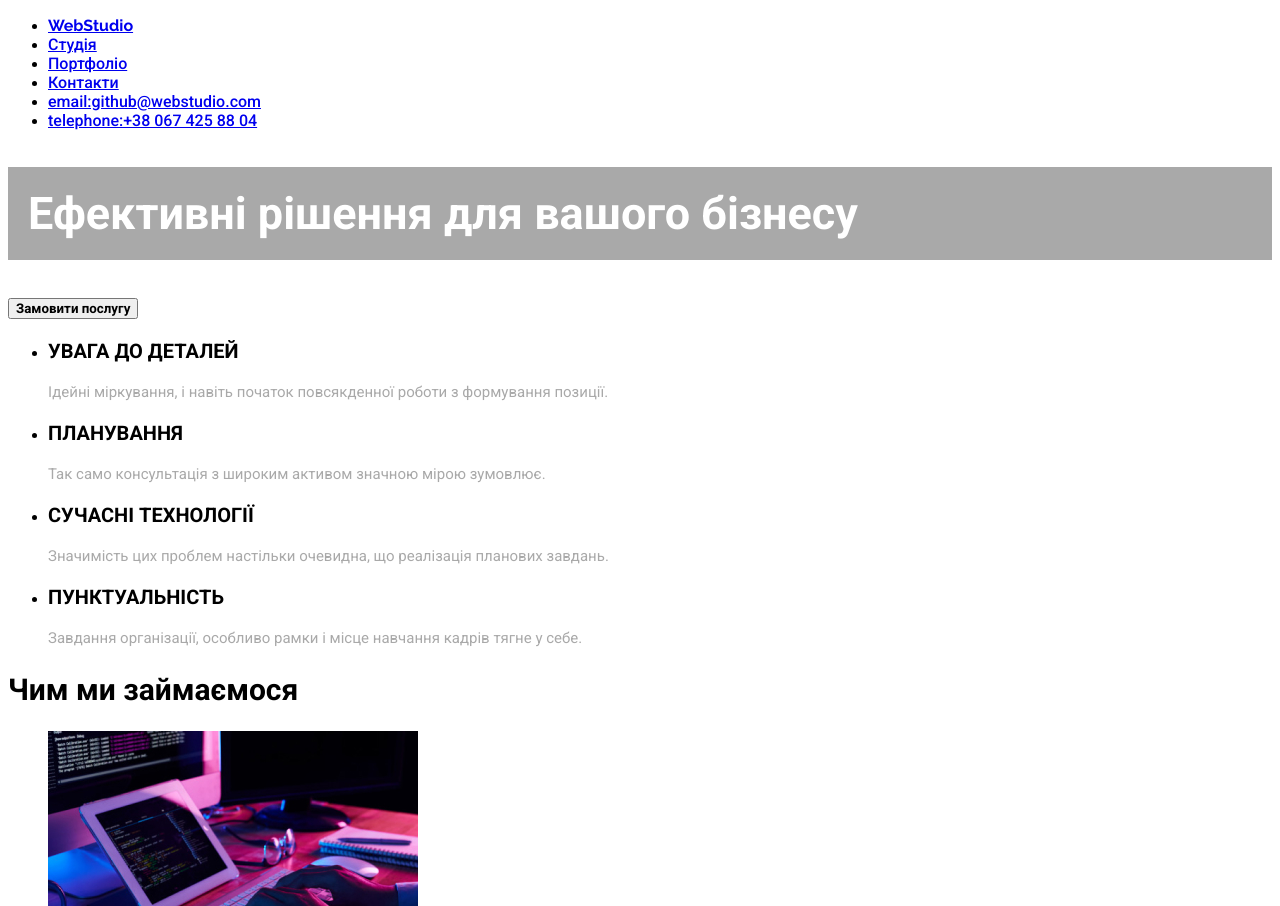
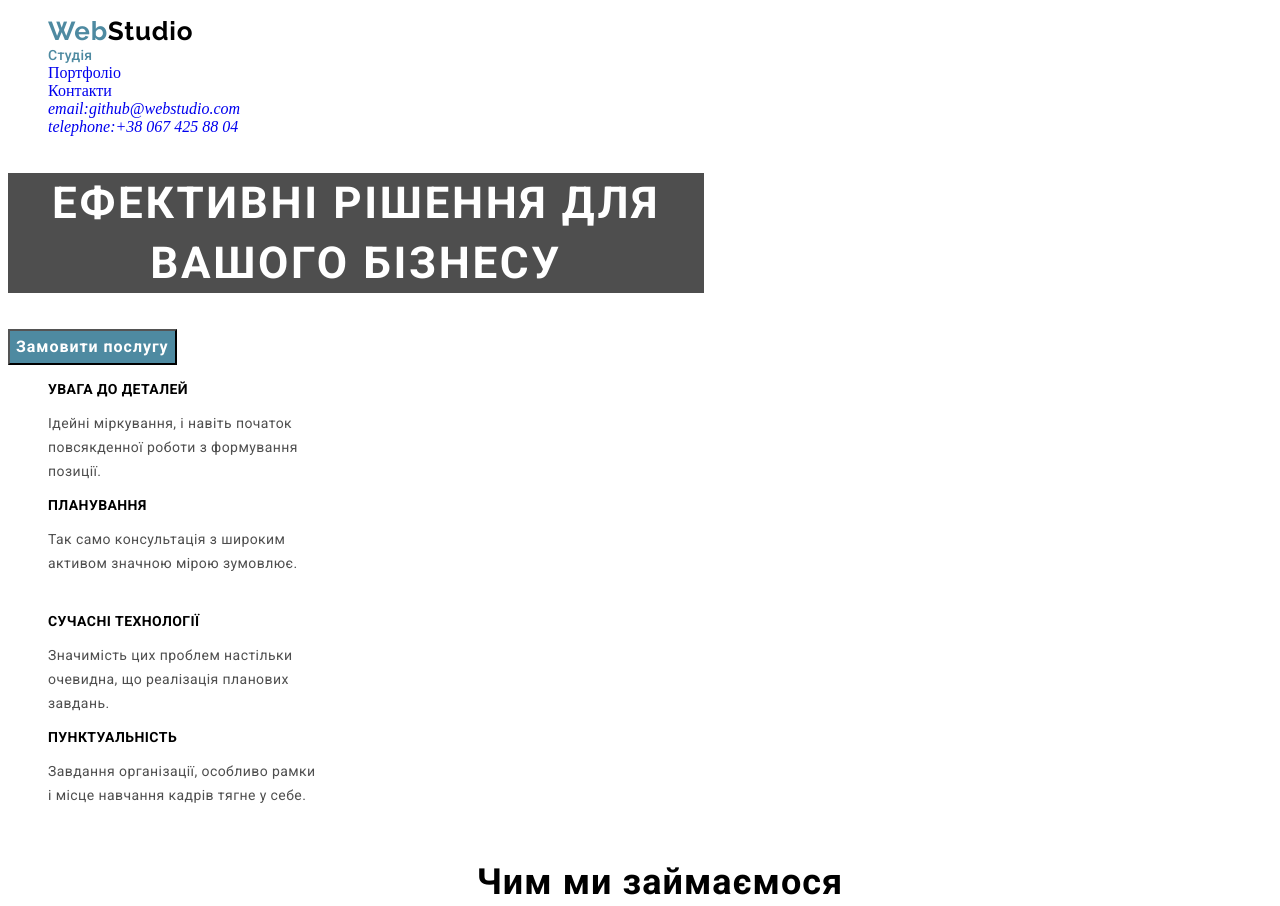
Before and after one commit to DimaTurkey/web_studio, a plain HTML site: page index.html in a window 1280 px wide. Shown: the top 906 px of the page. Drawn offline with Linux system fonts and the light colour scheme.

Commit message:
class-2-0

```diff
--- a/extrastyle.css
+++ /dev/null
@@ -1 +0,0 @@
-:root {}
--- a/index.html
+++ b/index.html
@@ -30,24 +30,34 @@
         href="https://fonts.googleapis.com/css2?family=Raleway:ital,wght@0,700;0,900;1,900&family=Roboto:ital,wght@0,400;0,500;1,900&display=swap"
         rel="stylesheet"
       />
-      <ul>
-        <li>
-          <a class="sender" href="./index.html">WebStudio</a>
+      <ul class="heaher-star">
+        <li class="header-stars">
+          <a class="header-sender" href="./index.html"
+            >Web<a class="header-sends" href="index.html">Studio</a></a
+          >
         </li>
-        <li>
-          <a class="send" href="./index.html">Студія</a>
+        <li class="header-stars">
+          <a class="header-senders" href="./index.html">Студія</a>
         </li>
-        <li>
-          <a class="send" href="./portfolio.html">Портфоліо</a>
+        <li class="header-stars">
+          <a class="header-send" href="./portfolio.html">Портфоліо</a>
         </li>
-        <li>
-          <a class="send" href="./index.html">Контакти</a>
+        <li class="header-stars">
+          <a class="header-send" href="./index.html">Контакти</a>
         </li>
-        <li>
-          <a class="send" href="./index.html">email:github@webstudio.com</a>
+        <li class="header-stars">
+          <address class="header-address">
+            <a class="header-send" href="./index.html"
+              >email:github@webstudio.com</a
+            >
+          </address>
         </li>
-        <li>
-          <a class="send" href="./index.html">telephone:+38 067 425 88 04</a>
+        <li class="header-stars">
+          <address>
+            <a class="header-send" href="./index.html"
+              >telephone:+38 067 425 88 04</a
+            >
+          </address>
         </li>
       </ul>
     </header>
@@ -59,28 +69,28 @@
       </section>
       <!-- acquaintance -->
       <section class="detail">
-        <ul>
-          <li>
+        <ul class="detail-list">
+          <li class="detail-backet">
             <h3 class="detail-title">УВАГА ДО ДЕТАЛЕЙ</h3>
             <p class="detail-text">
               Ідейні міркування, і навіть початок повсякденної роботи з
               формування позиції.
             </p>
           </li>
-          <li>
+          <li class="detail-backet">
             <h3 class="detail-title">ПЛАНУВАННЯ</h3>
             <p class="detail-text">
               Так само консультація з широким активом значною мірою зумовлює.
             </p>
           </li>
-          <li>
+          <li class="detail-backet">
             <h3 class="detail-title">СУЧАСНІ ТЕХНОЛОГІЇ</h3>
             <p class="detail-text">
               Значимість цих проблем настільки очевидна, що реалізація планових
               завдань.
             </p>
           </li>
-          <li>
+          <li class="detail-backet">
             <h3 class="detail-title">ПУНКТУАЛЬНІСТЬ</h3>
             <p class="detail-text">
               Завдання організації, особливо рамки і місце навчання кадрів тягне
@@ -91,24 +101,32 @@
       </section>
       <!-- Offers -->
       <section class="progect">
-        <h2 class="progect-title">Чим ми займаємося</h2>
-        <ul>
-          <li>
+        <ul class="progect-backets">
+          <li class="progect-lists">
+            <h2 class="progect-title">Чим ми займаємося</h2>
+          </li>
+        </ul>
+        <ul class="progect-backet">
+          <li class="progect-list">
             <img src="./hero/ae.jpg" width="370" height="294" alt="working" />
           </li>
-          <li>
+          <li class="progect-list">
             <img src="./hero/af.png" width="370" height="294" alt="working" />
           </li>
-          <li>
+          <li class="progect-list">
             <img src="./hero/ag.png" width="370" height="294" alt="working" />
           </li>
         </ul>
       </section>
       <!-- workers -->
       <section class="command">
+        <ul class="command-page">
+          <li class="command-list">
+            <h2 class="command-title">Команда компанії</h2>
+          </li>
+        </ul>
         <ul>
           <li>
-            <h2 class="command-title">Команда компанії</h2>
             <img
               src="./hero/ac.jpg"
               width="270"
@@ -152,18 +170,26 @@
       </section>
     </main>
     <footer>
-      <ul>
-        <li>
-          <a class="sender" href="index.html">WebStudio</a>
+      <ul class="footer-list">
+        <li class="footer-backet">
+          <a class="footer-sender" href="./index.html"
+            >Web<a class="footer-sends" href="index.html">Studio</a></a
+          >
         </li>
         <li>
-          <h4 class="send">email:github@webstudio.com</h4>
+          <address>
+            <h4 class="send">email:github@webstudio.com</h4>
+          </address>
         </li>
         <li>
-          <h4 class="send">telephone:+38 067 425 88 04</h4>
+          <address>
+            <h4 class="send">telephone:+38 067 425 88 04</h4>
+          </address>
         </li>
         <li>
-          <h4 class="send">Вулиця Миру,73</h4>
+          <address>
+            <h4 class="send">Вулиця Миру,73</h4>
+          </address>
         </li>
       </ul>
     </footer>
--- a/style.css
+++ b/style.css
@@ -1,62 +1,125 @@
-/*hero*/
-p {
-    font-size: 15px;
-    color: #A9A9A9;
+/*root-css-selector*/
+:root {
+    --info-color: rgb(78, 78, 78);
+    --sky-color: rgb(78, 138, 161);
+    --title-color: white;
+    --text-color: black;
 }
 
-/*site-information*/
-h1 {
-    font-size: 45px;
-    background-color: #A9A9A9;
-    color: #FFFFFF;
-    padding: 20px;
+/*class-style*/
+/*header-class-style*/
+.header {}
+
+.header-star {}
+
+.header-stars {}
+
+.header-senders {
+    color: var(--sky-color);
+    font-family: Roboto;
+    font-size: 14px;
+    font-weight: 500;
+    letter-spacing: 0.28px;
 }
 
-h2 {
-    font-size: 30px;
+.header-sender {
+    color: var(--sky-color);
+    font-family: Raleway;
+    font-size: 26px;
+    font-weight: 700;
+    letter-spacing: 0.78px;
 }
 
-h3 {
-    font-size: 20px;
+.header-sends {
+    color: var(--text-color);
+    font-family: Raleway;
+    font-size: 26px;
+    font-weight: 700;
+    letter-spacing: 0.78px;
 }
+
+/*main-style*/
+/*hero-style*/
+/*webstudio*/
+.hero {}
 
 .hero-title {
     font-family: 'Roboto';
     font-weight: 900;
+    color: var(--title-color);
+    text-align: center;
+    font-size: 44px;
+    line-height: 60px;
+    letter-spacing: 2.64px;
+    text-transform: uppercase;
+    width: 696px;
+    background-color: var(--info-color);
 }
 
-.sender {
-    font-family: 'Raleway';
+.hero-button {
+    background-color: var(--sky-color);
+    color: var(--title-color);
+    text-align: center;
+    font-family: Roboto;
+    font-size: 16px;
     font-weight: 700;
-}
-
-h4 {
-    color: #FFFFFF;
-    background-color: #A9A9A9;
-    font-size: 15px;
-}
-
-.command-title {
-    font-family: Roboto;
-    font-weight: 700;
+    line-height: 30px;
+    letter-spacing: 0.96px;
 }
 
 .detail-title {
+    width: 270px;
+    color: var(--text-color);
     font-family: Roboto;
+    font-size: 14px;
     font-weight: 700;
+    letter-spacing: 0.42px;
+    text-transform: uppercase;
+}
+
+.detail-text {
+    width: 270px;
+    height: 72px;
+    flex-shrink: 0;
+    color: var(--info-color);
+    font-family: Roboto;
+    font-size: 14px;
+    font-weight: 400;
+    line-height: 24px;
+    letter-spacing: 0.42px;
 }
 
 .progect-title {
+    color: var(--text-color);
+    text-align: center;
     font-family: Roboto;
+    font-size: 36px;
     font-weight: 700;
+    letter-spacing: 1.08px;
 }
 
-.hero-button {
+.progect-photo {}
+
+.command-title {
+    color: var(--text-color);
+    text-align: center;
     font-family: Roboto;
+    font-size: 36px;
     font-weight: 700;
+    letter-spacing: 1.08px;
 }
 
-.cite-title {
+.command-titles {
+    font-family: Roboto;
+    font-weight: 500;
+}
+
+.command-text {
+    font-family: Roboto;
+    font-weight: 400;
+}
+
+.cites-title {
     font-family: Roboto;
     font-weight: 700;
 }
@@ -71,27 +134,106 @@ h4 {
     font-weight: 400;
 }
 
-.command-text {
+.find-button {
+    color: var(--text-color);
+    text-align: center;
     font-family: Roboto;
-    font-weight: 400;
+    font-size: 16px;
+    font-weight: 500;
+    line-height: 26px;
+    letter-spacing: 0.48px;
 }
 
-.detail-text {
+.find-buttons {
+    background-color: var(--sky-color);
+    color: var(--title-color);
+    text-align: center;
     font-family: Roboto;
-    font-weight: 400;
+    font-size: 16px;
+    font-weight: 500;
+    line-height: 26px;
+    letter-spacing: 0.48px;
 }
 
-.command-titles {
-    font-family: Roboto;
-    font-weight: 500;
+.command-photo {}
+
+.cites-photo {}
+
+/*footer-styles-class*/
+.footer {}
+
+.footer-sender {
+    color: var(--sky-color);
+    font-family: Raleway;
+    font-size: 26px;
+    font-weight: 700;
+    letter-spacing: 0.78px;
 }
 
-.find-button {
-    font-family: Roboto;
-    font-weight: 500;
+.footer-sends {
+    color: var(--text-color);
+    font-family: Raleway;
+    font-size: 26px;
+    font-weight: 700;
+    letter-spacing: 0.78px;
 }
 
-.send {
+.footer-address {}
+
+.footer-send {
+    width: 231px;
+    height: 21px;
+    flex-shrink: 0;
     font-family: Roboto;
-    font-weight: 500;
+    font-size: 14px;
+    font-weight: 400;
+    line-height: 24px;
+    /* 171.429% */
+    letter-spacing: 0.42px;
+    color: var(--title-color);
 }
+
+/*tags-style*/
+/*texts-style*/
+p {
+    font-size: 15px;
+    color: var(--info-color);
+}
+
+/*title-style*/
+h2 {
+    font-size: 30px;
+}
+
+h3 {
+    font-size: 20px;
+}
+
+h4 {
+    color: var(--title-color);
+    background-color: var(--info-color);
+    font-size: 15px;
+}
+
+/*link-style*/
+a:link {
+    text-decoration: none;
+}
+
+a:visited {
+    text-decoration: none;
+}
+
+a:hover {
+    text-decoration: none;
+}
+
+a:active {
+    text-decoration: none;
+    color: var(--sky-color);
+}
+
+/*ul-style*/
+ul {
+    list-style-type: none;
+}
```
Also changed, not shown: portfolio.html (+38 -20 lines).
